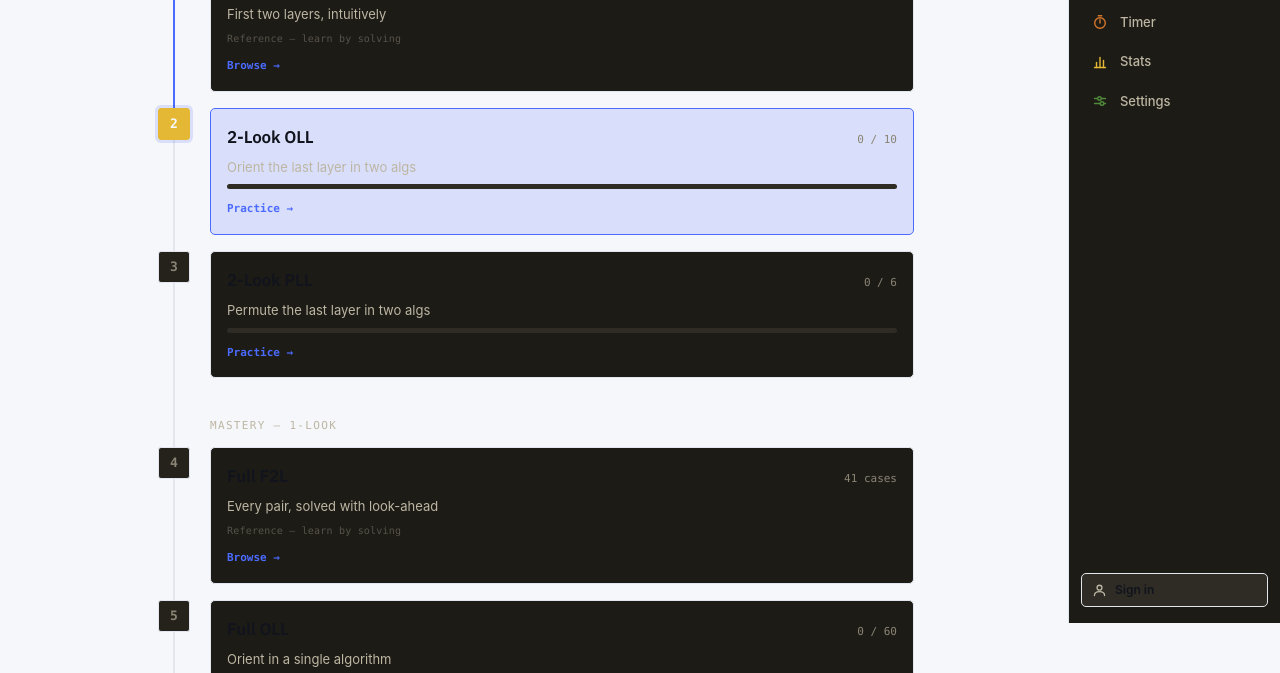
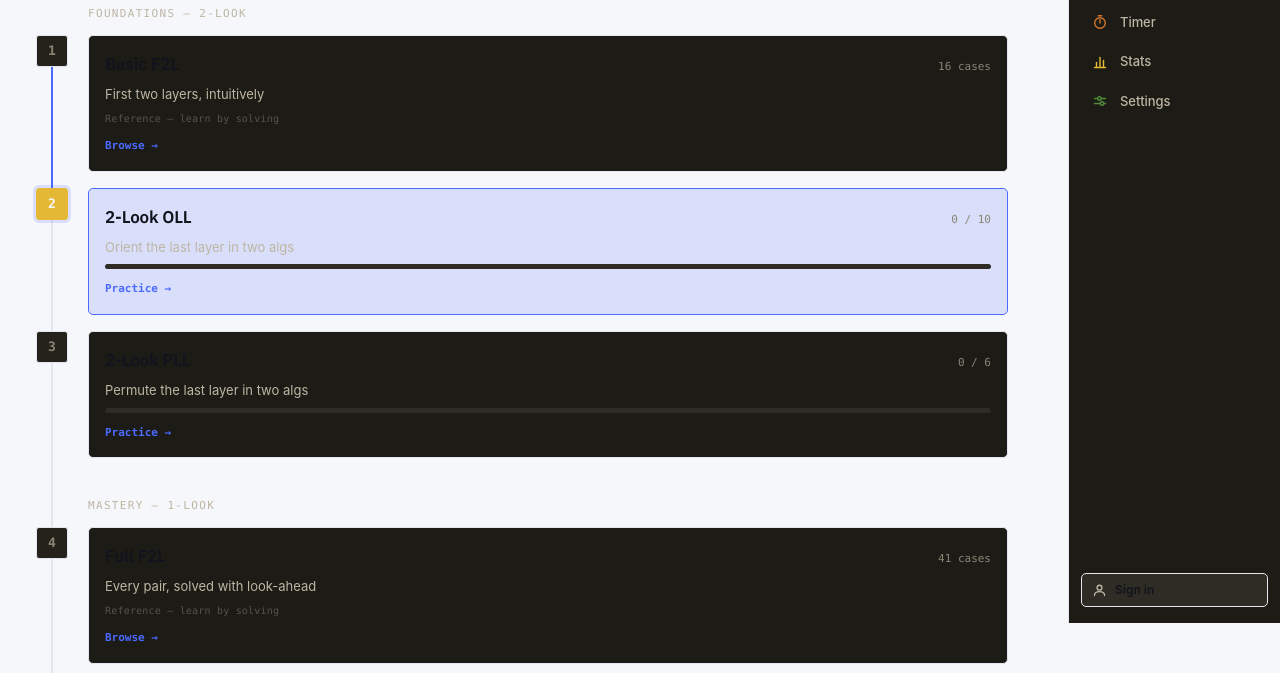
Before and after one commit to sawmint/rubiks-storage, a website with bundled scripts: page index.html in a window 1280 px wide. Shown: the part 177-850 px from the top of the page. Built offline with nearby package versions, Linux system fonts and the light colour scheme.

Commit message:
Home path: left-align, more top spacing, wider cards

```diff
--- a/index.html
+++ b/index.html
@@ -617,9 +617,9 @@
 
     /* ---------- Home: one continuous learning path ---------- */
     .lp {
-      max-width: 760px;
-      margin: 0 auto;
-      padding: var(--s-7) var(--s-6) var(--s-8);
+      max-width: 1040px;
+      margin: 0;
+      padding: 80px var(--s-6) 64px;
     }
     .lp-head { margin-bottom: var(--s-6); }
     .lp-title {
--- a/sw.js
+++ b/sw.js
@@ -9,7 +9,7 @@
  * caches get cleared on activate.
  * ========================================================= */
 
-const CACHE_VERSION = "rs-v75";
+const CACHE_VERSION = "rs-v76";
 
 // Same-origin shell files. Pre-fetched at install time.
 const CORE_ASSETS = [
```
